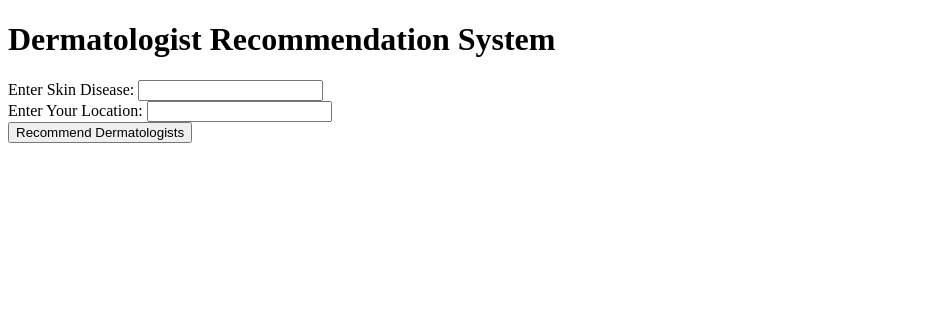
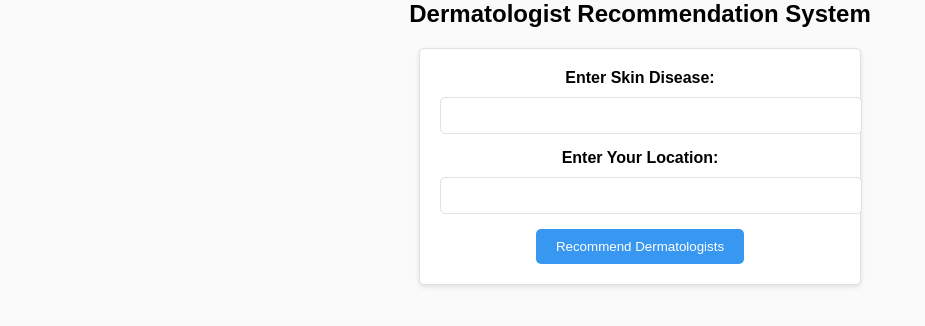
Before and after one commit to vishwa74/doc-rec, a Flask app: page / in a window 1280 px wide. Shown: the top 326 px of the page, without its empty margins (0-925 px from the left). Run offline with Flask 3, Linux system fonts and the light colour scheme.

Commit message:
stlesheet

```diff
--- a/Flask App/templates/index.html
+++ b/Flask App/templates/index.html
@@ -3,6 +3,8 @@
 <head>
     <meta charset="UTF-8">
     <title>Dermatologist Recommendation</title>
+    <link rel="stylesheet" href="style.css">
+
 </head>
 <body>
     <h1>Dermatologist Recommendation System</h1>
--- /dev/null
+++ b/Flask App/templates/style.css
@@ -0,0 +1,88 @@
+/* Reset some default styles */
+body, h1, form {
+    margin: 0;
+    padding: 0;
+}
+
+/* Set a background color similar to Instagram */
+body {
+    background-color: #fafafa;
+    font-family: Arial, sans-serif;
+}
+
+/* Center the content on the page */
+.container {
+    display: flex;
+    justify-content: center;
+    align-items: center;
+    height: 100vh;
+    flex-direction: column;
+}
+
+/* Style the form */
+form {
+    background-color: #fff;
+    border: 1px solid #e1e1e1;
+    padding: 20px;
+    border-radius: 5px;
+    box-shadow: 0 2px 5px rgba(0, 0, 0, 0.1);
+    text-align: center;
+    max-width: 400px;
+    width: 100%;
+    margin: 0 auto;
+}
+
+label {
+    display: block;
+    font-weight: bold;
+    margin-bottom: 10px;
+}
+
+input[type="text"] {
+    width: 100%;
+    padding: 10px;
+    margin-bottom: 15px;
+    border: 1px solid #e1e1e1;
+    border-radius: 5px;
+}
+
+input[type="submit"] {
+    background-color: #3897f0;
+    color: #fff;
+    border: none;
+    border-radius: 5px;
+    padding: 10px 20px;
+    cursor: pointer;
+}
+
+input[type="submit"]:hover {
+    background-color: #1877c7;
+}
+
+/* Style the header */
+h1 {
+    text-align: center;
+    font-size: 24px;
+    margin-bottom: 20px;
+}
+
+/* Style the recommended dermatologists table */
+table {
+    width: 100%;
+    border-collapse: collapse;
+    margin-top: 20px;
+}
+
+table, th, td {
+    border: 1px solid #e1e1e1;
+}
+
+th, td {
+    padding: 10px;
+    text-align: center;
+}
+
+/* Add some space between the header and table */
+header + table {
+    margin-top: 30px;
+}
```
